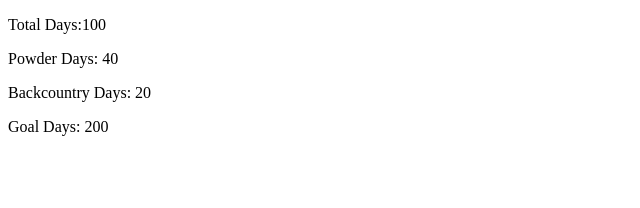
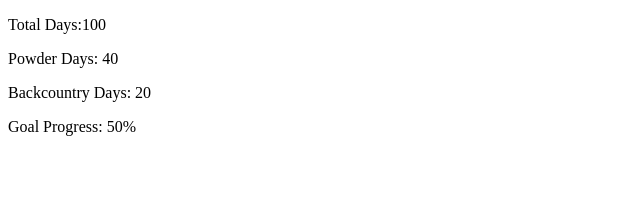
Before and after one commit to dhirajj14/react-first-app, a React (Create React App) app: page / in a window 1280 px wide. Shown: the top 208 px of the page, without its empty margins (0-640 px from the left). Built offline with nearby package versions, Linux system fonts and the light colour scheme.

Commit message:
create custom method to cal goal progress

```diff
--- a/src/index.js
+++ b/src/index.js
@@ -9,6 +9,13 @@
 }
 
 class SkiDayCounter extends Component{
+  getPercent = decimal =>{
+    return decimal * 100 + '%'
+  }
+
+  calcGoalProgress = (total, goal) => {
+    return this.getPercent(total/goal)
+  }
   render(){
     const {total, powder, backcountry, goal} = this.props
     return(
@@ -23,7 +30,7 @@
           <p>Backcountry Days: {backcountry}</p>
         </div>
         <div>
-          <p>Goal Days: {goal}</p>
+          <p>Goal Progress: {this.calcGoalProgress(total,goal)}</p>
         </div>
       </section>
     )
```
